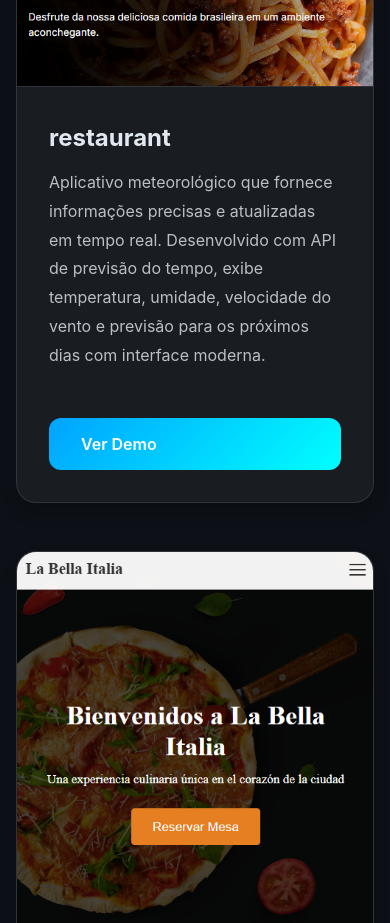
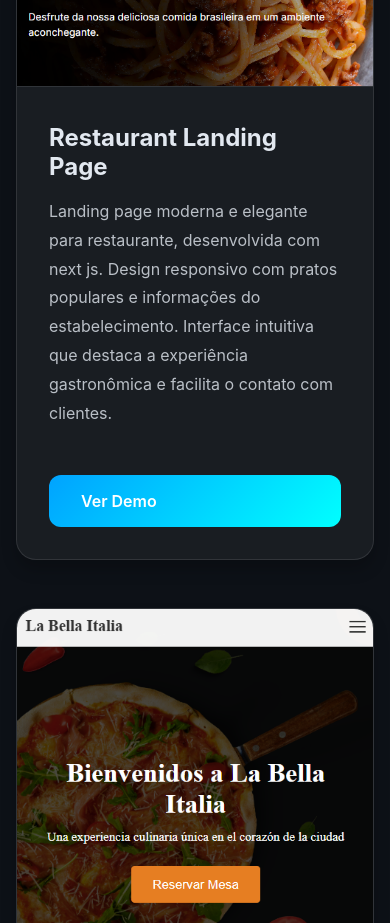
Before and after one commit to kliuverTsk/portfolio, a React (Vite) app: page / in a window 390 px wide. Shown: the part 5040-5963 px from the top of the page. Built offline with nearby package versions, Linux system fonts and the light colour scheme.

Commit message:
Portfolio ready for deployment - Updated project cards and responsive design

```diff
--- a/src/App.jsx
+++ b/src/App.jsx
@@ -41,10 +41,10 @@ function App() {
   const proyectos = [
     {
       id: 0,
-      titulo: "restaurant",
-      descripcion: "Aplicativo meteorológico que fornece informações precisas e atualizadas em tempo real. Desenvolvido com API de previsão do tempo, exibe temperatura, umidade, velocidade do vento e previsão para os próximos dias com interface moderna.",
+      titulo: "Restaurant Landing Page",
+      descripcion: "Landing page moderna e elegante para restaurante, desenvolvida com next js. Design responsivo com pratos populares  e informações do estabelecimento. Interface intuitiva que destaca a experiência gastronômica e facilita o contato com clientes.",
       imagen: restaurant,
-      demo: "https://kliuvertsk.github.io/clima/",
+      demo: "https://restauran-landing-k5wq.vercel.app/",
     },
     {
       id: 1,
```
